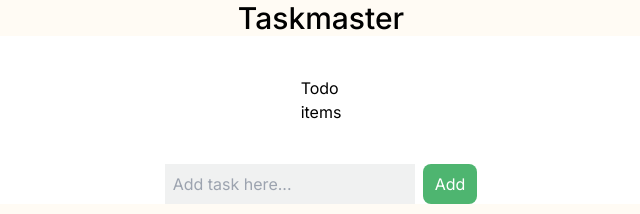
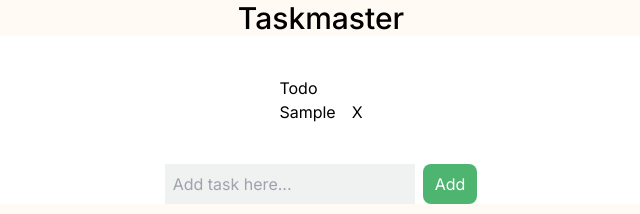
Before and after one commit to ajoykumardas12/taskmaster, a Next.js app: page / in a window 1280 px wide. Both pictures are taken after typing "Sample" into the empty fields and a click on the button "Add". Shown: the top 214 px of the page, without its empty margins (319-959 px from the left). Built offline with nearby package versions, Linux system fonts and the light colour scheme.

Commit message:
delete todos

```diff
--- a/app/components/Button.tsx
+++ b/app/components/Button.tsx
@@ -0,0 +1,15 @@
+interface ButtonPropsT{
+    variant: "big" | "small"
+    onButtonClick: () => void
+    children: React.ReactNode
+}
+
+function Button({variant, onButtonClick, children}: ButtonPropsT) {
+    return (
+        <button onClick={() =>onButtonClick()}>
+            {children}
+        </button>
+    );
+}
+
+export default Button;
--- a/app/components/TodoRow.tsx
+++ b/app/components/TodoRow.tsx
@@ -0,0 +1,23 @@
+import { TodoItemT } from "@/types/types";
+import Button from "./Button";
+
+interface TodoRowPropsT{
+    todoItem: TodoItemT
+    toggleCompleted: (id: string) => void
+    deleteTodo: (id: string) => void
+}
+
+function TodoRow({todoItem, toggleCompleted, deleteTodo}: TodoRowPropsT) {
+    return (
+        <div className="flex justify-between gap-4">
+            <div>
+                {todoItem.title}
+            </div>
+            <Button variant="small" onButtonClick={() => deleteTodo(todoItem.id)} >
+                X
+            </Button>
+        </div>
+    );
+}
+
+export default TodoRow;
--- a/app/page.tsx
+++ b/app/page.tsx
@@ -4,6 +4,7 @@ import Header from './components/Header'
 import AddTodo from './components/AddTodo'
 import { useEffect, useState } from 'react'
 import { TodoItemT } from '@/types/types'
+import TodoRow from './components/TodoRow'
 
 export default function Home() {
   const [todoItems, setTodoItems] = useState<TodoItemT[]>([]);
@@ -18,14 +19,34 @@ export default function Home() {
   }, [])
 
   const updateTodos = (newTodos: TodoItemT[]) => {
+    localStorage.setItem("taskmasterTodos", JSON.stringify(newTodos));
     setTodoItems(newTodos);
-    localStorage.setItem("taskmasterTodos", JSON.stringify(newTodos));
   }
 
   const addTodo = (newTodo: TodoItemT) => {
-    const newTodos = todoItems;
+    const newTodos = [...todoItems];
     newTodos.push(newTodo);
     console.log("adding todo", newTodos);
+
+    updateTodos(newTodos);
+  }
+
+  const deleteTodo = (id: string) => {
+    console.log("deleting todo, id: ", id);
+
+    const newTodos = todoItems.filter(todoItem => todoItem.id != id);
+
+    updateTodos(newTodos);
+  }
+
+  const toggleCompleted = (id: string) => {
+    console.log("toggling todo, id: ", id);
+    const newTodos = todoItems.map(todoItem => {
+      if(todoItem.id === id){
+        return {...todoItem, isCompleted: !todoItem.isCompleted}
+      }
+      return todoItem;
+    });
 
     updateTodos(newTodos);
   }
@@ -34,19 +55,20 @@ export default function Home() {
     <main className='flex flex-col items-center bg-white'>
       <div className='p-10'>
         <h1>Todo</h1>
-        <TodoItems />
+        { todoItems &&
+          todoItems.map((todoItem) => {
+            return(
+              <TodoRow
+                key={todoItem.id}
+                todoItem={todoItem}
+                toggleCompleted={toggleCompleted}
+                deleteTodo={deleteTodo}
+              />
+            )
+          })
+        }
       </div>
       <AddTodo addTodo={addTodo} />
     </main>
   )
 }
-
-function TodoItems(){
-
-
-  return (
-    <div>
-      items
-    </div>
-  )
-}
```
